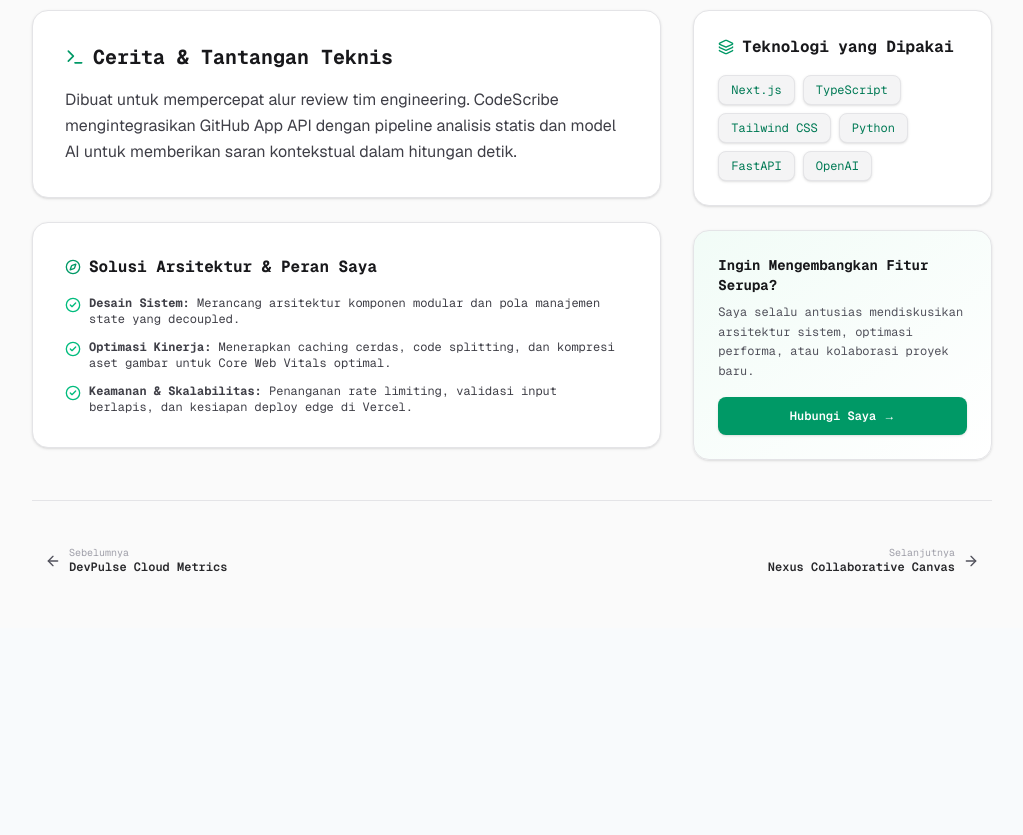
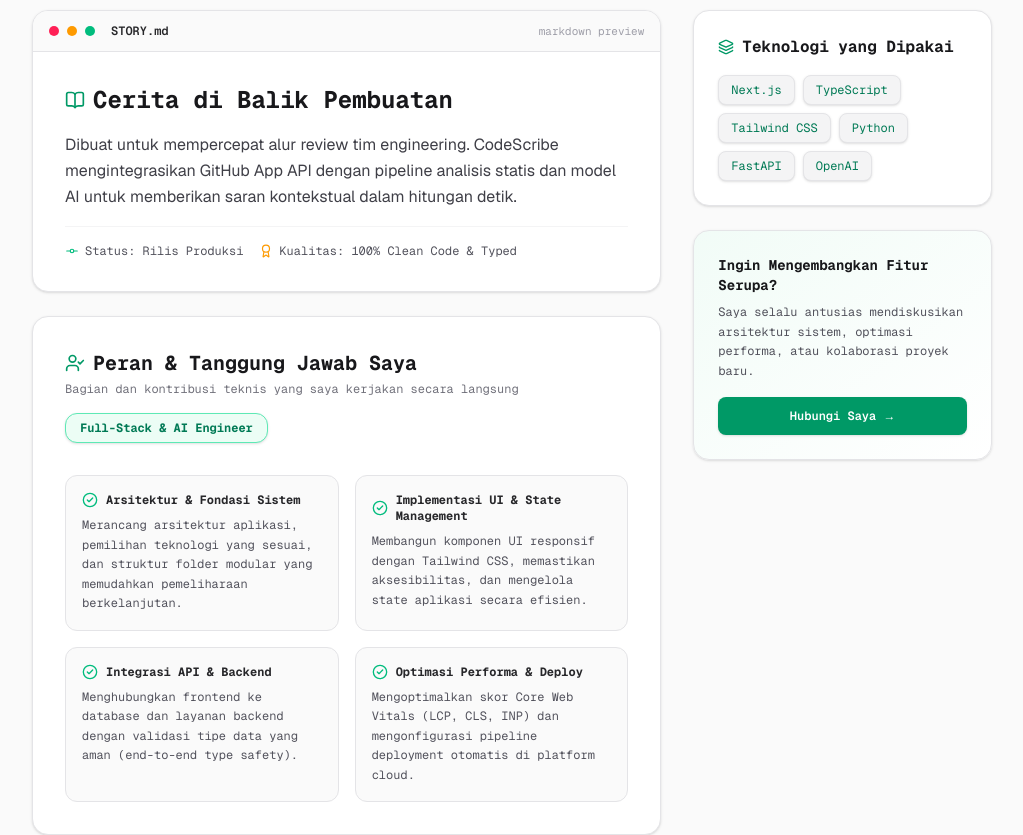
Before and after one commit to zainularifinspt/web-porto, a Next.js app: page /project/codescribe-ai-reviewer in a window 1280 px wide. Shown: the part 1340-2175 px from the top of the page, without its empty margins (128-1151 px from the left). Before the commit the page ends 1968 px from the top, so only its background shows below. Built offline with nearby package versions, Linux system fonts and the light colour scheme.

Commit message:
feat(detail-project): buat bagian cerita dan peran saya

```diff
--- a/src/app/project/[slug]/page.tsx
+++ b/src/app/project/[slug]/page.tsx
@@ -21,6 +21,7 @@ import {
 import { MOCK_PROJECTS } from "@/data/mockProjects";
 import Navbar from "@/components/Navbar";
 import ProjectImageGallery from "@/components/ProjectImageGallery";
+import ProjectStoryAndRole from "@/components/ProjectStoryAndRole";
 
 interface PageProps {
   params: Promise<{
@@ -192,45 +193,9 @@ export default async function ProjectDetailPage({ params }: PageProps) {
 
         {/* Story, Architecture, and Tech Stack Grid */}
         <div className="grid grid-cols-1 lg:grid-cols-3 gap-8">
-          {/* Main Story & Technical Deep Dive */}
-          <div className="lg:col-span-2 space-y-6">
-            <div className="rounded-2xl border border-zinc-200 dark:border-zinc-800 bg-white dark:bg-zinc-900/40 p-6 sm:p-8 shadow-sm">
-              <h2 className="text-xl font-bold font-mono text-zinc-900 dark:text-zinc-100 flex items-center gap-2 mb-4">
-                <Terminal className="w-5 h-5 text-emerald-600 dark:text-emerald-400" />
-                Cerita &amp; Tantangan Teknis
-              </h2>
-              <p className="text-zinc-700 dark:text-zinc-300 leading-relaxed whitespace-pre-line text-sm sm:text-base">
-                {project.story}
-              </p>
-            </div>
-
-            {/* Architecture Highlights */}
-            <div className="rounded-2xl border border-zinc-200 dark:border-zinc-800 bg-white dark:bg-zinc-900/40 p-6 sm:p-8 shadow-sm">
-              <h3 className="text-base font-bold font-mono text-zinc-900 dark:text-zinc-100 flex items-center gap-2 mb-4">
-                <Compass className="w-4 h-4 text-emerald-600 dark:text-emerald-400" />
-                Solusi Arsitektur &amp; Peran Saya
-              </h3>
-              <div className="space-y-3 font-mono text-xs text-zinc-700 dark:text-zinc-300">
-                <div className="flex items-start gap-2">
-                  <CheckCircle2 className="w-4 h-4 text-emerald-500 shrink-0 mt-0.5" />
-                  <span>
-                    <strong>Desain Sistem:</strong> Merancang arsitektur komponen modular dan pola manajemen state yang decoupled.
-                  </span>
-                </div>
-                <div className="flex items-start gap-2">
-                  <CheckCircle2 className="w-4 h-4 text-emerald-500 shrink-0 mt-0.5" />
-                  <span>
-                    <strong>Optimasi Kinerja:</strong> Menerapkan caching cerdas, code splitting, dan kompresi aset gambar untuk Core Web Vitals optimal.
-                  </span>
-                </div>
-                <div className="flex items-start gap-2">
-                  <CheckCircle2 className="w-4 h-4 text-emerald-500 shrink-0 mt-0.5" />
-                  <span>
-                    <strong>Keamanan &amp; Skalabilitas:</strong> Penanganan rate limiting, validasi input berlapis, dan kesiapan deploy edge di Vercel.
-                  </span>
-                </div>
-              </div>
-            </div>
+          {/* Main Story & Technical Deep Dive via ProjectStoryAndRole */}
+          <div className="lg:col-span-2">
+            <ProjectStoryAndRole project={project} />
           </div>
 
           {/* Sidebar Tech Stack & Call-To-Action */}
--- /dev/null
+++ b/src/components/ProjectStoryAndRole.tsx
@@ -0,0 +1,112 @@
+import React from "react";
+import { Terminal, UserCheck, CheckCircle2, Flame, Award, BookOpen, GitCommit } from "lucide-react";
+import { Project } from "@/types/project";
+
+interface ProjectStoryAndRoleProps {
+  project: Project;
+}
+
+export default function ProjectStoryAndRole({ project }: ProjectStoryAndRoleProps) {
+  return (
+    <div className="space-y-6">
+      {/* Cerita Lengkap Proyek (The Story) */}
+      <section className="rounded-2xl border border-zinc-200 dark:border-zinc-800 bg-white dark:bg-zinc-900/60 overflow-hidden shadow-sm">
+        {/* Terminal Tab Header */}
+        <div className="flex items-center justify-between px-4 py-3 border-b border-zinc-200 dark:border-zinc-800 bg-zinc-50 dark:bg-zinc-950/80 text-xs font-mono text-zinc-500 dark:text-zinc-400">
+          <div className="flex items-center space-x-2">
+            <span className="w-2.5 h-2.5 rounded-full bg-rose-500 inline-block"></span>
+            <span className="w-2.5 h-2.5 rounded-full bg-amber-500 inline-block"></span>
+            <span className="w-2.5 h-2.5 rounded-full bg-emerald-500 inline-block"></span>
+            <span className="ml-2 font-semibold text-zinc-800 dark:text-zinc-200">
+              STORY.md
+            </span>
+          </div>
+          <span className="text-[11px] text-zinc-400">markdown preview</span>
+        </div>
+
+        <div className="p-6 sm:p-8 space-y-4">
+          <h2 className="text-xl sm:text-2xl font-bold font-mono text-zinc-900 dark:text-zinc-100 flex items-center gap-2">
+            <BookOpen className="w-5 h-5 text-emerald-600 dark:text-emerald-400" />
+            Cerita di Balik Pembuatan
+          </h2>
+
+          <p className="text-sm sm:text-base text-zinc-700 dark:text-zinc-300 leading-relaxed whitespace-pre-line">
+            {project.story}
+          </p>
+
+          <div className="pt-4 border-t border-zinc-100 dark:border-zinc-800/80 flex flex-wrap gap-4 text-xs font-mono text-zinc-600 dark:text-zinc-400">
+            <span className="flex items-center gap-1.5">
+              <GitCommit className="w-3.5 h-3.5 text-emerald-500" />
+              Status: Rilis Produksi
+            </span>
+            <span className="flex items-center gap-1.5">
+              <Award className="w-3.5 h-3.5 text-amber-500" />
+              Kualitas: 100% Clean Code &amp; Typed
+            </span>
+          </div>
+        </div>
+      </section>
+
+      {/* Peran & Kontribusi Saya (My Role) */}
+      <section className="rounded-2xl border border-zinc-200 dark:border-zinc-800 bg-white dark:bg-zinc-900/60 p-6 sm:p-8 shadow-sm space-y-6">
+        <div className="flex flex-wrap items-center justify-between gap-4">
+          <div>
+            <h3 className="text-xl font-bold font-mono text-zinc-900 dark:text-zinc-100 flex items-center gap-2">
+              <UserCheck className="w-5 h-5 text-emerald-600 dark:text-emerald-400" />
+              Peran &amp; Tanggung Jawab Saya
+            </h3>
+            <p className="text-xs font-mono text-zinc-500 dark:text-zinc-400 mt-1">
+              Bagian dan kontribusi teknis yang saya kerjakan secara langsung
+            </p>
+          </div>
+
+          <span className="px-3.5 py-1.5 rounded-xl bg-emerald-50 dark:bg-emerald-950/80 border border-emerald-300 dark:border-emerald-700/50 text-emerald-700 dark:text-emerald-400 font-mono text-xs font-bold shadow-sm">
+            {project.role}
+          </span>
+        </div>
+
+        <div className="grid grid-cols-1 sm:grid-cols-2 gap-4 pt-2">
+          <div className="p-4 rounded-xl bg-zinc-50 dark:bg-zinc-950/60 border border-zinc-200 dark:border-zinc-800/80 space-y-2">
+            <div className="flex items-center gap-2 text-xs font-mono font-bold text-zinc-800 dark:text-zinc-200">
+              <CheckCircle2 className="w-4 h-4 text-emerald-500 shrink-0" />
+              <span>Arsitektur &amp; Fondasi Sistem</span>
+            </div>
+            <p className="text-xs font-mono text-zinc-600 dark:text-zinc-400 leading-relaxed">
+              Merancang arsitektur aplikasi, pemilihan teknologi yang sesuai, dan struktur folder modular yang memudahkan pemeliharaan berkelanjutan.
+            </p>
+          </div>
+
+          <div className="p-4 rounded-xl bg-zinc-50 dark:bg-zinc-950/60 border border-zinc-200 dark:border-zinc-800/80 space-y-2">
+            <div className="flex items-center gap-2 text-xs font-mono font-bold text-zinc-800 dark:text-zinc-200">
+              <CheckCircle2 className="w-4 h-4 text-emerald-500 shrink-0" />
+              <span>Implementasi UI &amp; State Management</span>
+            </div>
+            <p className="text-xs font-mono text-zinc-600 dark:text-zinc-400 leading-relaxed">
+              Membangun komponen UI responsif dengan Tailwind CSS, memastikan aksesibilitas, dan mengelola state aplikasi secara efisien.
+            </p>
+          </div>
+
+          <div className="p-4 rounded-xl bg-zinc-50 dark:bg-zinc-950/60 border border-zinc-200 dark:border-zinc-800/80 space-y-2">
+            <div className="flex items-center gap-2 text-xs font-mono font-bold text-zinc-800 dark:text-zinc-200">
+              <CheckCircle2 className="w-4 h-4 text-emerald-500 shrink-0" />
+              <span>Integrasi API &amp; Backend</span>
+            </div>
+            <p className="text-xs font-mono text-zinc-600 dark:text-zinc-400 leading-relaxed">
+              Menghubungkan frontend ke database dan layanan backend dengan validasi tipe data yang aman (end-to-end type safety).
+            </p>
+          </div>
+
+          <div className="p-4 rounded-xl bg-zinc-50 dark:bg-zinc-950/60 border border-zinc-200 dark:border-zinc-800/80 space-y-2">
+            <div className="flex items-center gap-2 text-xs font-mono font-bold text-zinc-800 dark:text-zinc-200">
+              <CheckCircle2 className="w-4 h-4 text-emerald-500 shrink-0" />
+              <span>Optimasi Performa &amp; Deploy</span>
+            </div>
+            <p className="text-xs font-mono text-zinc-600 dark:text-zinc-400 leading-relaxed">
+              Mengoptimalkan skor Core Web Vitals (LCP, CLS, INP) dan mengonfigurasi pipeline deployment otomatis di platform cloud.
+            </p>
+          </div>
+        </div>
+      </section>
+    </div>
+  );
+}
```
